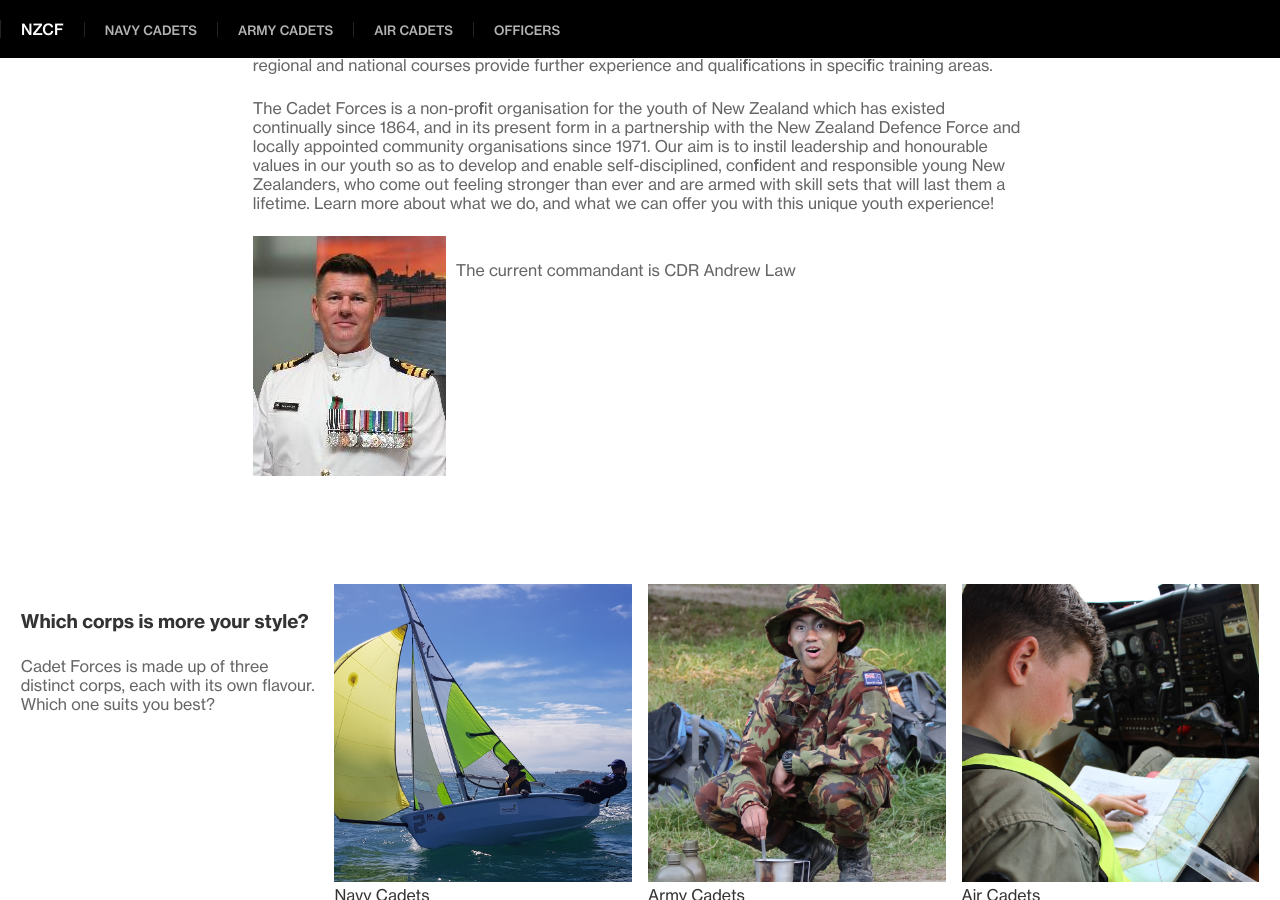
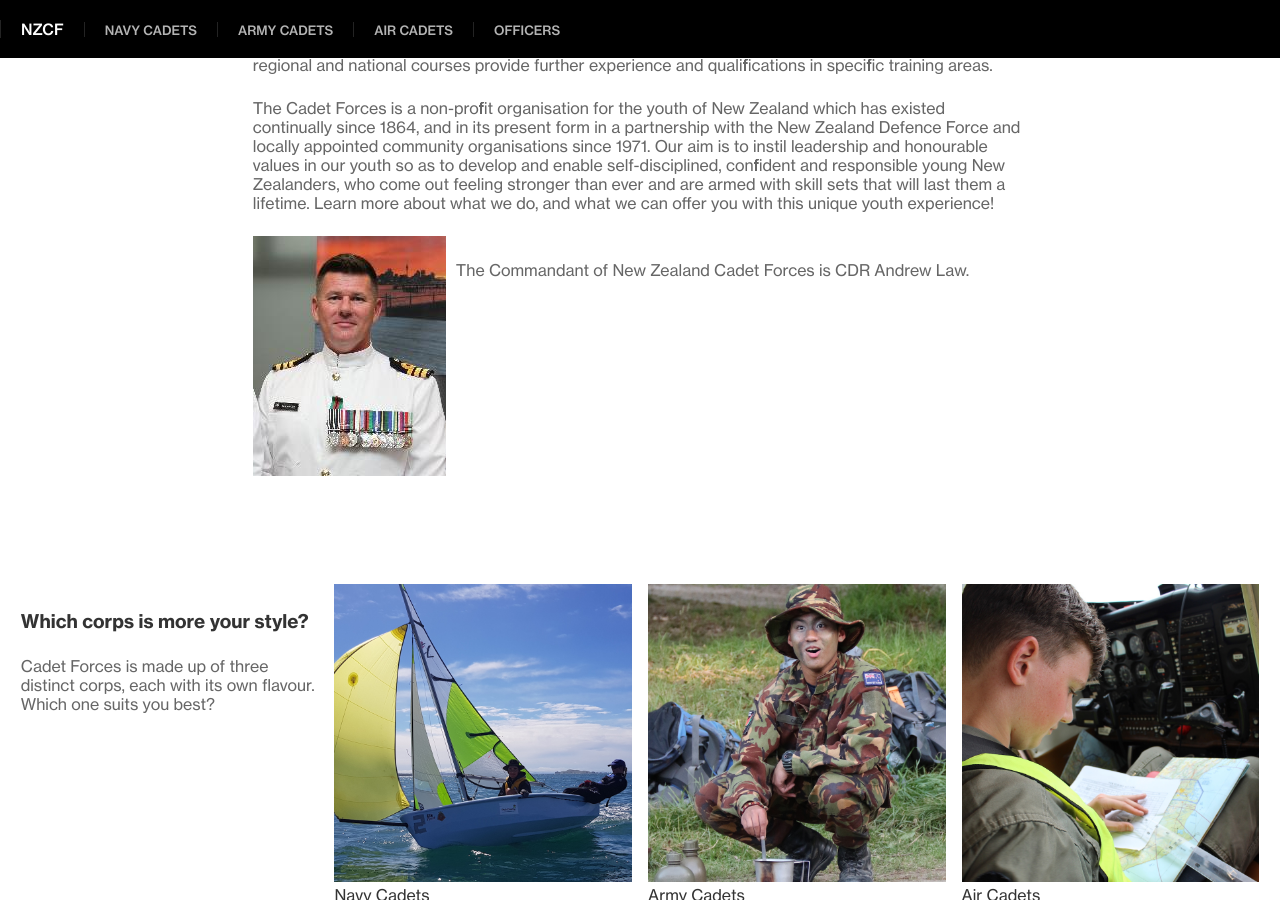
Before and after one commit to New-Zealand-Cadet-Forces/op-refresh, a Jekyll site: the page built from index.md, in a window 1280 px wide and 900 px high, scrolled down 681 px. Built offline with Jekyll 4.4.1, drawn with Linux system fonts in a browser that asks for light colours; a script that is not in the unit is left out.

Commit message:
Update COMDT block text

```diff
--- a/_includes/commandant-block.html
+++ b/_includes/commandant-block.html
@@ -1,4 +1,4 @@
 <div class="clear-container">
     <img src="/img/COMDT.jpg" alt="Commandant, NZCF" class="float-left">
-    <p>The current commandant is {{ site.commandant }}</p>
+    <p>The Commandant of New Zealand Cadet Forces is {{ site.commandant }}.</p>
 </div>
```
